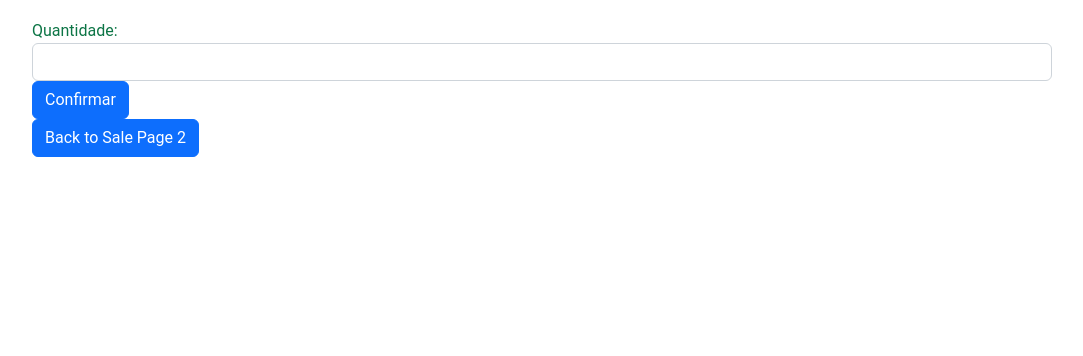
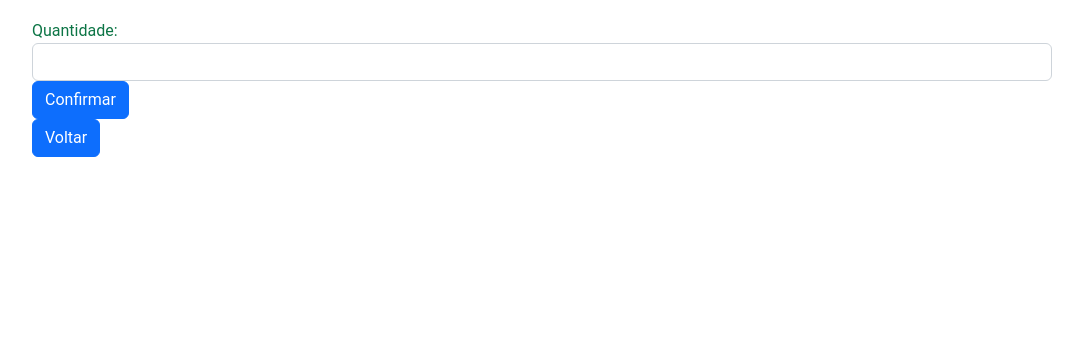
Before and after one commit to BelfortJoao/Market-System, a Flask app: a page that uses src/app/templates/sale_page3.html in a window 1280 px wide. Shown: the part 149-505 px from the top of the page, without its empty margins (98-1181 px from the left). Run offline with Flask 3, Linux system fonts and the light colour scheme; a user stored in the database is signed in; some libraries are stand-ins or nearby versions.

Commit message:
final version

```diff
--- a/src/app/templates/sale_page3.html
+++ b/src/app/templates/sale_page3.html
@@ -36,7 +36,7 @@
                         </ul>
                     {% endif %}
                 {% endwith %}
-                <a href="{{ url_for('sale_page2', id=id, kart=kart) }}" class="btn btn-primary">Back to Sale Page 2</a>
+                <a href="{{ url_for('sale_page2', id=id, kart=kart) }}" class="btn btn-primary">Voltar</a>
             </div>
         </div>
     </div>
```
Also changed, not shown: src/app/models/tables.py (line endings or trailing spaces), src/database.db.
